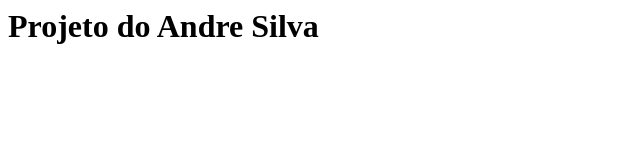
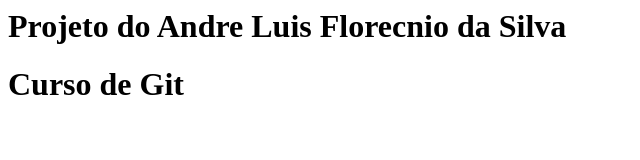
Before and after one commit to andreeflorencio/alura-curso-git, a plain HTML site: page index.html in a window 1280 px wide. Shown: the whole page, without its empty margins (0-640 px from the left). Drawn offline with Linux system fonts and the light colour scheme.

Commit message:
Segundo paragrafo

```diff
--- a/index.html
+++ b/index.html
@@ -2,6 +2,7 @@
 	<head>
 	</head>
 	<body>
-		<h1>Projeto do Andre Silva</h1>
+		<h1>Projeto do Andre Luis Florecnio da Silva</h1>
+		<h1>Curso de Git</h1>
 	</body>
 </html>
```
